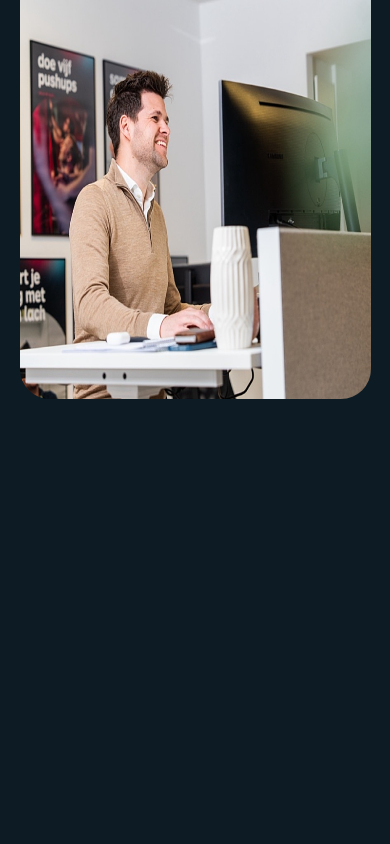
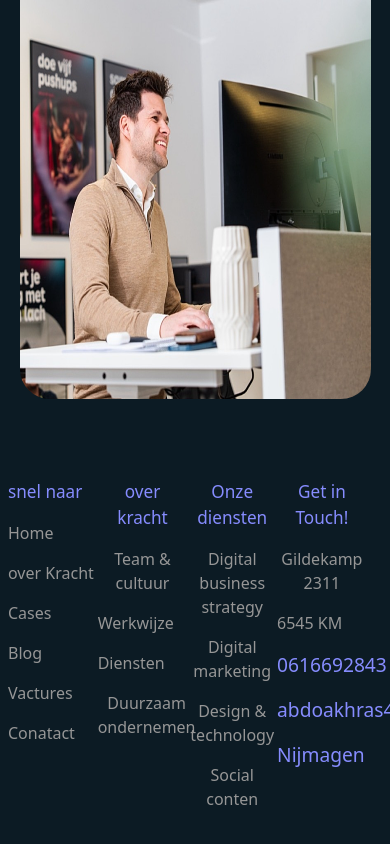
Before and after one commit to Akhras4/website-kracht, a React (Vite) app in the folder kracht/: page / in a window 390 px wide. Shown: the part 6325-7169 px from the top of the page. Before the commit the page ends 6732 px from the top, so only its background shows below. Built offline with nearby package versions, Linux system fonts and the light colour scheme.

Commit message:
create footer component

```diff
--- a/kracht/src/App.css
+++ b/kracht/src/App.css
@@ -8,8 +8,8 @@
   margin: 0 auto;
   padding: 1rem;
   text-align: center;
-  position: relative;
   background-color: rgba(hsla(318, 81%, 51%, 0.285)a(255, 0, 0, 0.451), rgb(318, 81%, 51%, 0.285), rgba(29, 34, 187, 0.291), alpha);
+
 
 }
 .App{
@@ -30,7 +30,7 @@
   background: black;
   -webkit-border-radius: 1ex;
 }
-h1,h2,h3,p{
+h1,h2,h3{
   pointer-events: none;
 }
 
--- a/kracht/src/App.tsx
+++ b/kracht/src/App.tsx
@@ -14,6 +14,7 @@ import demandleadgen from './assets/img/section1flexitem/karctbranndshot.webp'
 import ecommerce from './assets/img/section1flexitem/ecom.webp'
 import reccruitment from './assets/img/section1flexitem/krachtdeman.webp'
 import Section3 from './components/sections/section3'
+import Footer from './components/footer/footer'
 
 function App() {
 
@@ -38,20 +39,6 @@ function App() {
         className="top-0 left-0 z-[2]"
         initial={{ x: '50%', y: '50%' }}
         animate={{ x: ['-150%', '30%', '-50%'], y: ['100%', '-30%', '100%'] }}
-        transition={{
-          duration: 9,
-          ease: ['easeOut', 'linear', 'easeIn'],
-          times: [0, 0.5, 1],
-          repeat: Infinity,
-          repeatType: 'reverse',
-        }}
-      />
-
-      <Light
-        id="light3"
-        className="bottom-10 left-10 z-[2]"
-        initial={{ x: '-20%', y: '-20%' }}
-        animate={{ x: ['100%', '-10%', '100%'], y: ['-10%', '-100%', '-10%'] }}
         transition={{
           duration: 9,
           ease: ['easeOut', 'linear', 'easeIn'],
@@ -197,7 +184,7 @@ function App() {
       imgSrc = {kantoor2}
       imgAlt='kantoor1'
        />
-
+     <Footer />
     </div>
   )
 }
--- /dev/null
+++ b/kracht/src/components/footer/footer.css
@@ -0,0 +1,53 @@
+footer.footer{
+    display:flex ;
+    flex-direction:row;
+    justify-content: flex-start;
+    align-content: start;
+    flex-wrap: wrap;
+    width:100vw;
+    height: 70vh;
+    margin-top:5rem ;
+    z-index: 33;
+    position: relative;
+    overflow-y: visible;
+}
+.footer .col{
+    display:flex;
+    flex-direction: column;
+    align-items: start;
+    align-content: flex-start;
+    gap: 1rem;
+    width: 23vw;
+}
+.footer h6{
+    color: #868cfe;
+    font-size: calc(1rem + 0.3vw);
+}
+.footer p{
+    color: #969696;
+    font-size: calc(1rem );
+}
+.footer .contact{
+    color: #868cfe;
+    font-size: calc(1.2rem );
+}
+.footer p:hover{
+    color: white ;
+    cursor: pointer;
+    transform: scale(1.1);
+
+}
+@media (max-width:900px){
+    .footer div{
+      width: 50vw;
+    }
+}
+@media screen and ( min-width: 1700px ){
+    footer.footer{
+        width:1400px;
+    }
+    .footer .col{
+        width: 23%;
+    }
+
+  }
--- /dev/null
+++ b/kracht/src/components/footer/footer.tsx
@@ -0,0 +1,44 @@
+import React from "react"
+import './footer.css'
+// import Imgbg from "../imgbg/imgbg"
+const Footer:React.FC=()=>{
+    return (
+        <footer className="footer">
+          {/* <Imgbg /> */}
+        <div className="col">
+            <h6>snel naar</h6>
+            <p>Home</p>
+            <p>over Kracht</p>
+            <p> Cases</p>
+            <p>Blog</p>
+            <p>Vactures</p>
+            <p>Conatact</p>
+        </div>
+        <div className="col">
+            <h6>over kracht</h6>
+            <p>Team & cultuur</p>
+            <p>Werkwijze</p>
+            <p>Diensten</p>
+            <p>Duurzaam ondernemen</p>
+        </div>
+        <div className="col" >
+            <h6>Onze diensten</h6>
+            <p>Digital business strategy</p>
+            <p>Digital marketing</p>
+            <p>Design & technology</p>
+            <p>Social conten</p>
+        </div>
+        <div className="col">
+            <h6>Get in Touch!</h6>
+            <p>Gildekamp 2311</p>
+            <p>6545 KM</p>
+            <p className="contact">0616692843</p>
+            <p className="contact">abdoakhras4@gmail.com</p>
+            <p className="contact">Nijmagen</p>
+            <p></p>
+        </div>
+
+        </footer>
+    )
+}
+export default Footer
--- /dev/null
+++ b/kracht/src/components/imgbg/imgbg.css
@@ -0,0 +1,38 @@
+/* .imgbgcon{
+    position: absolute;
+    top:0;
+    left:0;
+    width: 100%;
+    height: 100%;
+    z-index: -11;
+    pointer-events: none;
+    opacity: 0.7;
+
+  }
+  .imgbgcon .pinkimgbg{
+
+    top:0;
+    left: 0;
+    position:absolute;;
+
+  }
+  .imgbgcon .blueimgbg{
+    position: absolute;
+    top:10vh;
+    left:20vh;
+
+
+    }
+    @media screen and (max-width: 800px) {
+      .imgbgcon{
+
+        width: 700px;
+        height: 700px;
+        opacity: 1;
+      }
+      .imgbgcon .bluebgimg{
+        top:20vh;
+        left:30vh;
+
+        }
+    } */
--- /dev/null
+++ b/kracht/src/components/imgbg/imgbg.tsx
@@ -0,0 +1,16 @@
+// import React from 'react'
+// import imgbg1 from '../../assets/img/hero-dot-blue.00c90c9.webp'
+// import imgbg2 from '../../assets/img/hero-dot-pink.7074525.webp'
+// import './imgbg.css'
+
+// const Imgbg:React.FC=()=> {
+//   return (
+//     <div className="imgbgcon">
+
+//         <img className='blueimgbg' src={imgbg1} />
+//         <img className='pinkimgbg' src={imgbg2} />
+
+//     </div>
+//   )
+// }
+// export default  Imgbg
--- a/kracht/src/components/main/main.css
+++ b/kracht/src/components/main/main.css
@@ -121,34 +121,44 @@ main p {
         font-size: calc(2rem + 3vw);
         font-weight: bold;
     }
+
     main button {
         height: 10vw;
     }
 }
-@media screen and ( min-width: 1500px ){
+
+@media screen and (min-width: 1500px) {
     main h1 {
         font-size: calc(2rem + 2vw);
         margin-top: 9rem;
     }
 }
 
-@media screen and ( min-width: 1800px ){
+@media screen and (min-width: 1700px) {
     main h1 {
         font-size: calc(2rem + 1vw);
     }
-    #right {
-        width: 100vw;
-        height: 100vh;
-        position: absolute;
-        height: fit-content;
-        top: -10rem;
+}
 
-
-    }
-    #left {
-        width: 100%;
-        height: fit-content;
-        margin-top: 20vw;
+@media screen and (min-width: 1900px) {
+    #main {
+        width: 1400px;
+        height: calc(1100px);
     }
 
-  }
+}
+
+@media screen and (min-width: 2000px) {
+    #main {
+        height: calc(1100px + 8vh);
+    }
+
+}
+
+@media screen and (min-width: 2100px) {
+    #main {
+
+        height: calc(1200px + 9vh);
+    }
+
+}
--- a/kracht/src/components/sections/section1.tsx
+++ b/kracht/src/components/sections/section1.tsx
@@ -36,8 +36,6 @@ const Section1:React.FC<sectionProps>=({
             <div className="sectionFlexcontiner">
             {children}
             </div>
-
-
         </section>
 
 
--- a/kracht/src/components/sections/section2.css
+++ b/kracht/src/components/sections/section2.css
@@ -2,7 +2,7 @@
     display: flex;
     width: 100vw;
     height: 120vh;
-    z-index: 15;
+    z-index: 155;
     gap: 3rem;
     margin-top: 4rem;
     overflow: hidden;
@@ -106,7 +106,7 @@ height: 100%;
 
 @media screen and ( min-width: 1700px ){
     .section2{
-        width: 80vw;
+        width:1400px;
         height: 90%;
         margin-top: 1rem;
     }
--- a/kracht/src/components/sections/section3.css
+++ b/kracht/src/components/sections/section3.css
@@ -50,3 +50,13 @@
         border-radius: 10px;
     }
   }
+  @media screen and ( min-width: 1700px ){
+    .logo-item {
+
+      width: 30%;
+      height: 300px;
+
+
+    }
+
+  }
```
Also changed, not shown: kracht/src/components/emailms/eamilms.tsx (added), kracht/src/components/emailms/emailms.css (added).
